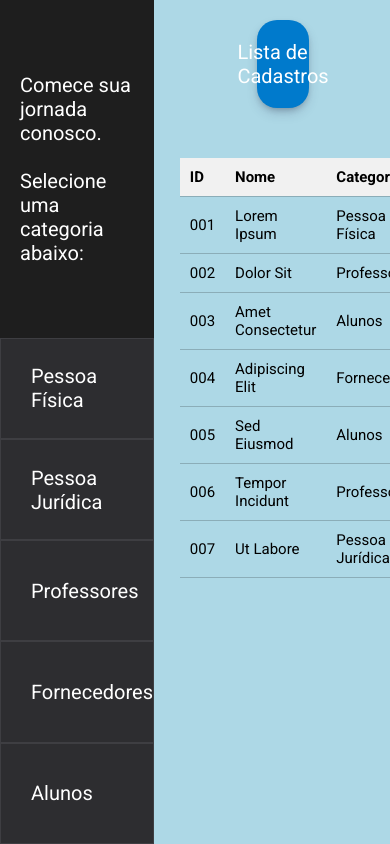
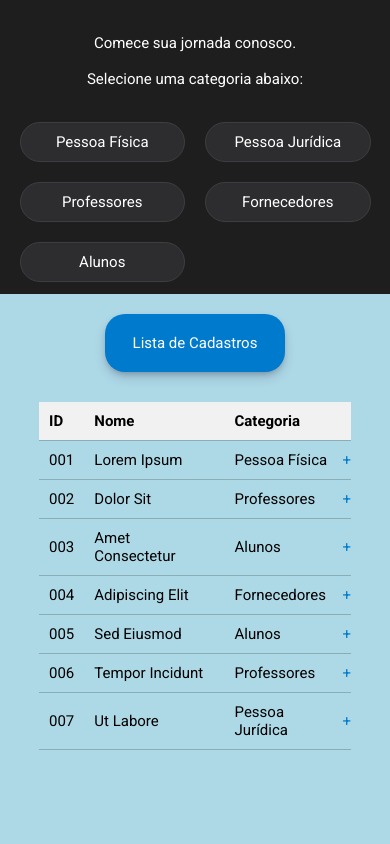
Before and after one commit to rafaelbarcarol/prototipo_projeto_integrador, a plain HTML site: page index.html in a window 390 px wide. Drawn offline with nearby package versions, Linux system fonts and the light colour scheme.

Commit message:
Responsive mobile design adjustments

```diff
--- a/scss/main.scss
+++ b/scss/main.scss
@@ -241,3 +241,83 @@ body {
     pointer-events: all;
   }
 }
+
+@media (max-width: 1000px) {
+  .main-content {
+    flex-direction: column;
+    text-align: center;
+    overflow: auto;
+
+    &::-webkit-scrollbar {
+      width: 6px;
+    }
+
+    &::-webkit-scrollbar-track {
+      background: #7c7c7c;
+    }
+
+    &::-webkit-scrollbar-thumb {
+      background-color: $blue;
+      border-radius: 10px;
+      border: 1.5px solid #005799;
+    }
+
+    &__wrapper {
+      flex-direction: column;
+    }
+
+    &__upper {
+      padding-inline: 9rem;
+      font-size: 20px;
+      text-wrap: nowrap;
+      margin: 2rem auto -2rem auto;
+      font-size: 1.5rem;
+    }
+
+    &__options {
+      display: grid;
+      grid-template-columns: 1fr 1fr;
+      gap: 2rem;
+      width: 90%;
+      margin: 0 auto;
+    }
+
+    &__title {
+      margin-bottom: 3rem;
+    }
+
+    &__categories {
+      padding: 2rem 0;
+    }
+
+    &__title {
+      font-size: 1.5rem;
+      padding: 1rem;
+      margin-bottom: 2rem;
+    }
+
+    &__type {
+      border-radius: 2rem;
+      text-align: center;
+      justify-content: center;
+      align-items: center;
+      padding: 1rem;
+      font-size: 1.5rem;
+    }
+
+    .form {
+      padding: 30px;
+    }
+
+    &__table {
+      tr {
+        position: relative;
+
+        &::after {
+          right: 0;
+          color: $blue;
+        }
+      }
+    }
+  }
+}
--- a/styles.css
+++ b/styles.css
@@ -211,3 +211,68 @@ body {
   opacity: 1;
   pointer-events: all;
 }
+
+@media (max-width: 1000px) {
+  .main-content {
+    flex-direction: column;
+    text-align: center;
+    overflow: auto;
+  }
+  .main-content::-webkit-scrollbar {
+    width: 6px;
+  }
+  .main-content::-webkit-scrollbar-track {
+    background: #7c7c7c;
+  }
+  .main-content::-webkit-scrollbar-thumb {
+    background-color: #007acc;
+    border-radius: 10px;
+    border: 1.5px solid #005799;
+  }
+  .main-content__wrapper {
+    flex-direction: column;
+  }
+  .main-content__upper {
+    padding-inline: 9rem;
+    font-size: 20px;
+    text-wrap: nowrap;
+    margin: 2rem auto -2rem auto;
+    font-size: 1.5rem;
+  }
+  .main-content__options {
+    display: grid;
+    grid-template-columns: 1fr 1fr;
+    gap: 2rem;
+    width: 90%;
+    margin: 0 auto;
+  }
+  .main-content__title {
+    margin-bottom: 3rem;
+  }
+  .main-content__categories {
+    padding: 2rem 0;
+  }
+  .main-content__title {
+    font-size: 1.5rem;
+    padding: 1rem;
+    margin-bottom: 2rem;
+  }
+  .main-content__type {
+    border-radius: 2rem;
+    text-align: center;
+    justify-content: center;
+    align-items: center;
+    padding: 1rem;
+    font-size: 1.5rem;
+  }
+  .main-content .form {
+    padding: 30px;
+  }
+  .main-content__table tr {
+    position: relative;
+  }
+  .main-content__table tr::after {
+    right: 0;
+    color: #007acc;
+  }
+}
```
